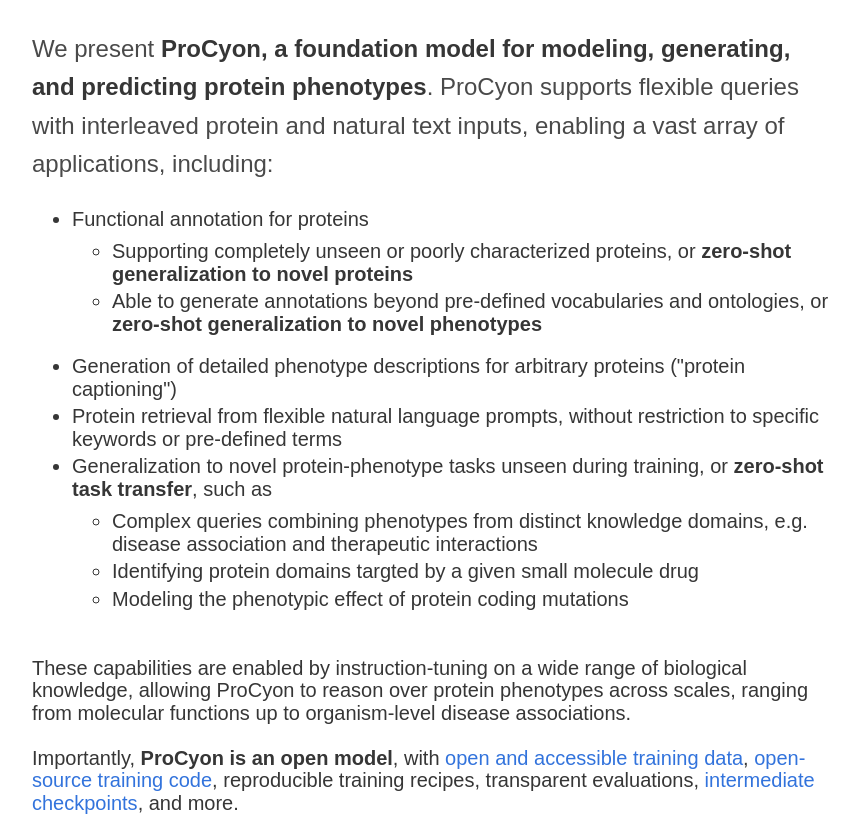
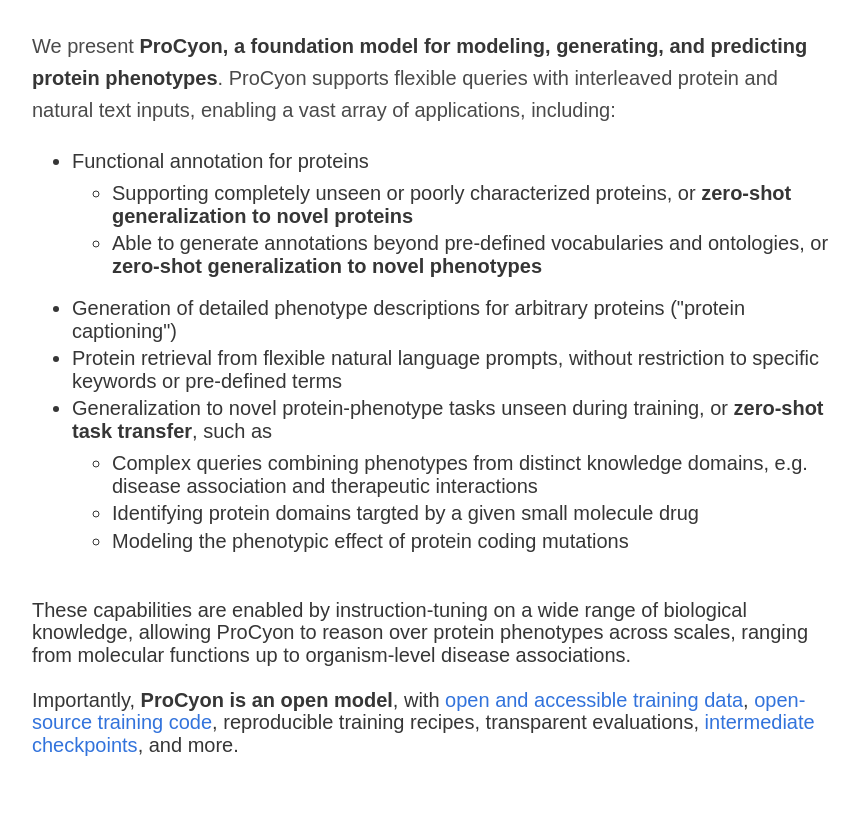
Before and after one commit to mims-harvard/ProCyon, a plain HTML site: page docs/index.html in a window 1280 px wide. Shown: the part 1419-2236 px from the top of the page, without its empty margins (208-1067 px from the left). Drawn offline with nearby package versions, Linux system fonts and the light colour scheme; some icons are missing; a web font is replaced by a local one.

Commit message:
Revert fontsize changes

```diff
--- a/docs/static/css/index.css
+++ b/docs/static/css/index.css
@@ -1,6 +1,5 @@
 body {
   font-family: 'Noto Sans', sans-serif;
-  font-size: 16px;
 }
 
 .responsive-image {
@@ -16,7 +15,6 @@ body {
   max-width: 800px;
   margin: 0 auto;
   line-height: 1.6;
-  font-size: 1.5rem;
 }
 
 .content-container {
```
